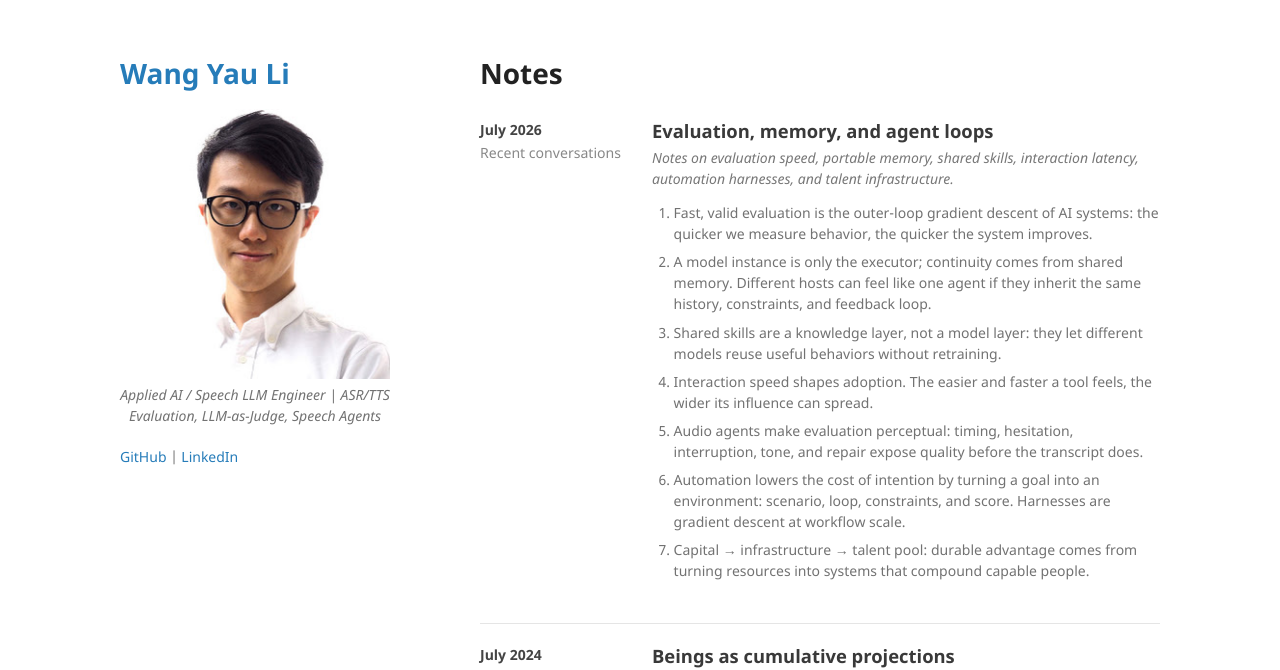
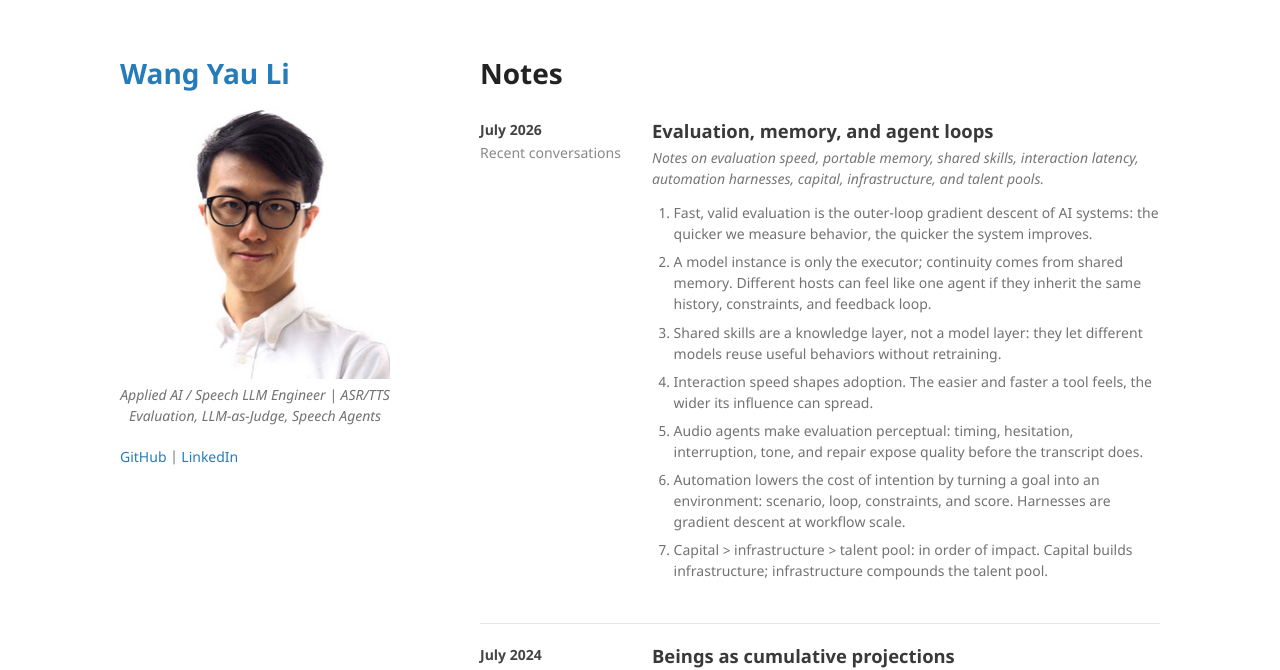
Before and after one commit to kennethli319/kennethli319.github.io, a Jekyll site: the page built from notes.md, in a window 1280 px wide and 900 px high. Shown: the top 670 px of the window. Built offline with Jekyll 4.4.1, drawn with Linux system fonts in a browser that asks for light colours.

Commit message:
Clarify capital infrastructure talent note

```diff
--- a/notes.md
+++ b/notes.md
@@ -67,7 +67,7 @@ title: Notes
   </aside>
   <div class="timeline-body">
     <h2>Evaluation, memory, and agent loops</h2>
-    <p class="timeline-summary">Notes on evaluation speed, portable memory, shared skills, interaction latency, automation harnesses, and talent infrastructure.</p>
+    <p class="timeline-summary">Notes on evaluation speed, portable memory, shared skills, interaction latency, automation harnesses, capital, infrastructure, and talent pools.</p>
     <ol>
       <li>Fast, valid evaluation is the outer-loop gradient descent of AI systems: the quicker we measure behavior, the quicker the system improves.</li>
       <li>A model instance is only the executor; continuity comes from shared memory. Different hosts can feel like one agent if they inherit the same history, constraints, and feedback loop.</li>
@@ -75,7 +75,7 @@ title: Notes
       <li>Interaction speed shapes adoption. The easier and faster a tool feels, the wider its influence can spread.</li>
       <li>Audio agents make evaluation perceptual: timing, hesitation, interruption, tone, and repair expose quality before the transcript does.</li>
       <li>Automation lowers the cost of intention by turning a goal into an environment: scenario, loop, constraints, and score. Harnesses are gradient descent at workflow scale.</li>
-      <li>Capital → infrastructure → talent pool: durable advantage comes from turning resources into systems that compound capable people.</li>
+      <li>Capital > infrastructure > talent pool: in order of impact. Capital builds infrastructure; infrastructure compounds the talent pool.</li>
     </ol>
   </div>
 </section>
```
